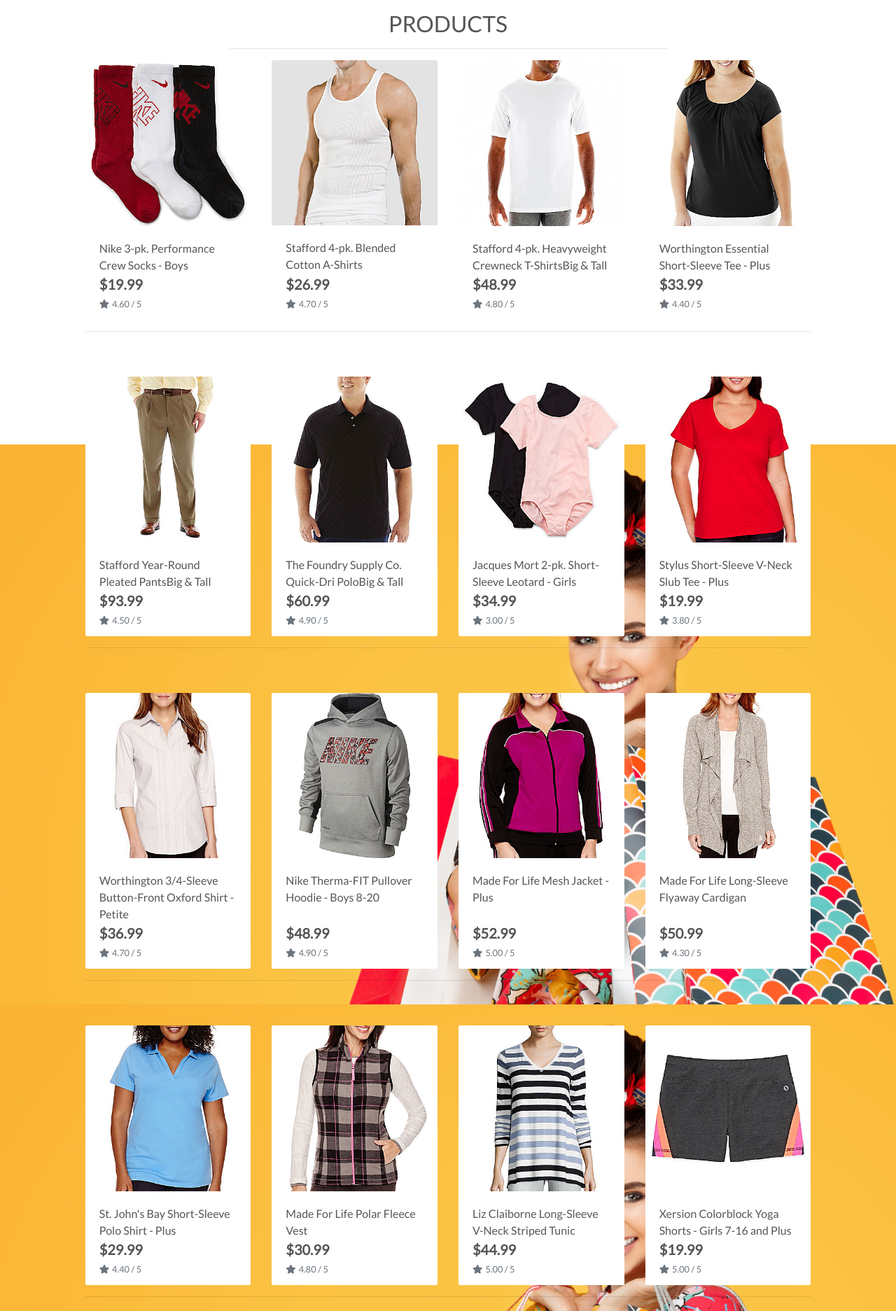
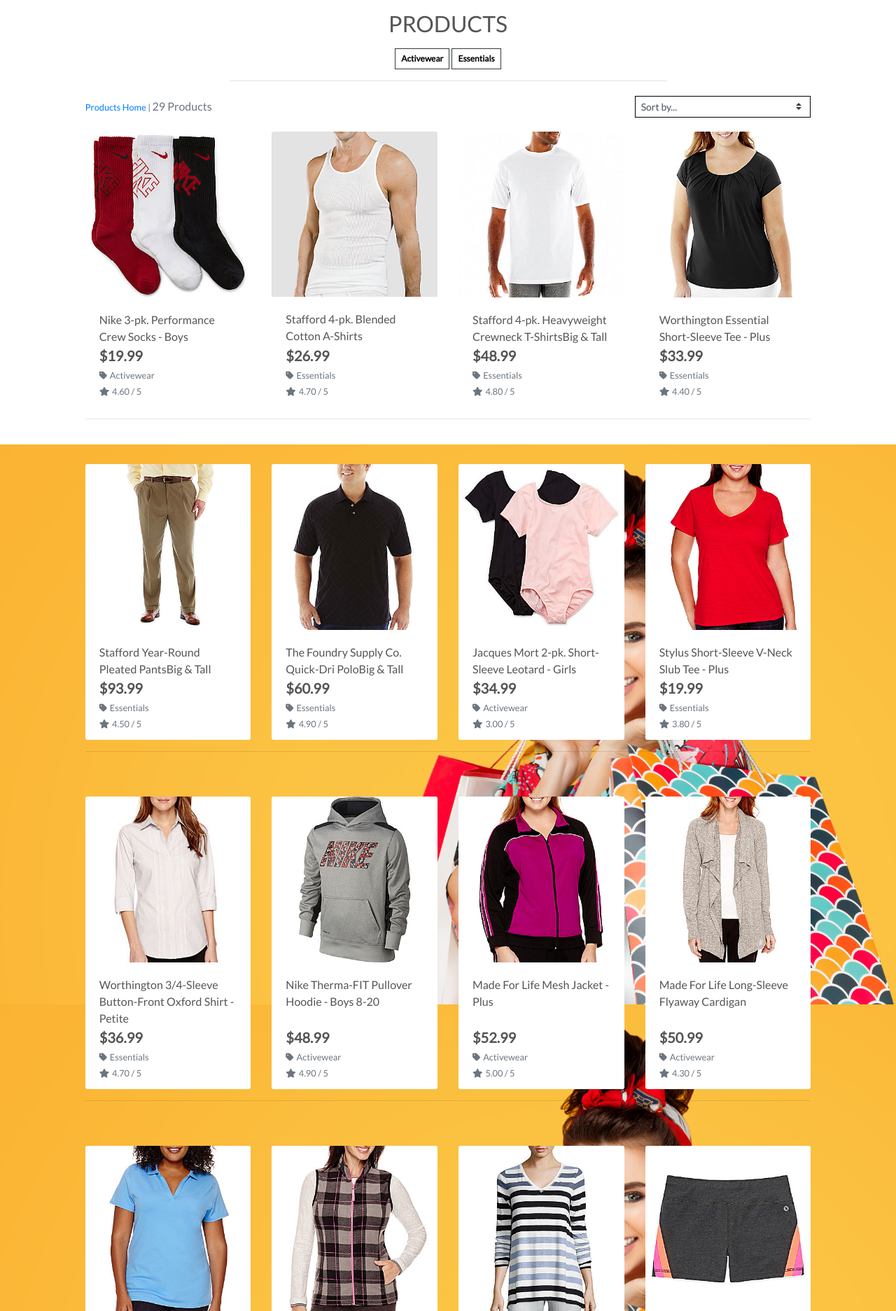
Before and after one commit to Atinos31/Boutique-ado, a Django app: a page that uses products/templates/products/products.html in a window 1280 px wide. Shown: the part 165-2038 px from the top of the page at 70% size. Run offline with Django 3.2, Linux system fonts and the light colour scheme; data comes from the database, SQL or seed files in the repository; some libraries are stand-ins or nearby versions.

Commit message:
added sorting and product counts to product page

```diff
--- a/products/templates/products/products.html
+++ b/products/templates/products/products.html
@@ -15,12 +15,61 @@
         <div class="row">
             <div class="col text-center mt-3">
                 <h2 class="logo-font">Products</h2>
+                {% for c in current_categories %}
+                    <a class="category-badge text-decoration-none" href="{% url 'products' %}?category={{ c.name }}">
+                        <span class="p-2 mt-2 badge badge-white text-black rounded-0 border border-dark">{{ c.friendly_name }}</span>
+                    </a>
+                {% endfor %}
                 <hr class="w-50 mb-1">
             </div>
         </div>
         <div class="row">
             <div class="product-container col-10 offset-1">
-                <div class="row mt-1 mb-2"></div>
+                <div class="row mt-1 mb-2">
+                    <div class="col-12 col-md-6 my-auto order-md-last d-flex justify-content-center justify-content-md-end">
+                        <div class="sort-select-wrapper w-50">
+                            <select id="sort-selector"
+                                class="custom-select custom-select-sm rounded-0 border border-{% if current_sorting != 'None_None' %}info{% else %}black{% endif %}">
+                                <option value="reset" {% if current_sorting == 'None_None' %}selected{% endif %}>Sort
+                                    by...
+                                </option>
+                                <option value="price_asc" {% if current_sorting == 'price_asc' %}selected{% endif %}>
+                                    Price (low to
+                                    high)</option>
+                                <option value="price_desc" {% if current_sorting == 'price_desc' %}selected{% endif %}>
+                                    Price (high to
+                                    low)</option>
+                                <option value="rating_asc" {% if current_sorting == 'rating_asc' %}selected{% endif %}>
+                                    Rating (low to
+                                    high)</option>
+                                <option value="rating_desc"
+                                    {% if current_sorting == 'rating_desc' %}selected{% endif %}>Rating (high to
+                                    low)</option>
+                                <option value="name_asc" {% if current_sorting == 'name_asc' %}selected{% endif %}>Name
+                                    (A-Z)
+                                </option>
+                                <option value="name_desc" {% if current_sorting == 'name_desc' %}selected{% endif %}>
+                                    Name (Z-A)
+                                </option>
+                                <option value="category_asc"
+                                    {% if current_sorting == 'category_asc' %}selected{% endif %}>Category (A-Z)
+                                </option>
+                                <option value="category_desc"
+                                    {% if current_sorting == 'category_desc' %}selected{% endif %}>Category
+                                    (Z-A)</option>
+                            </select>
+                        </div>
+                    </div>
+                    <div class="col-12 col-md-6 order-md-first">
+                        <p class="text-muted mt-3 text-center text-md-left">
+                            {% if search_term or current_categories or current_sorting != 'None_None' %}
+                            <span class="small"><a href="{% url 'products' %}">Products Home</a> | </span>
+                            {% endif %}
+                            {{ products|length }} Products{% if search_term %} found for
+                            <strong>"{{ search_term }}"</strong>{% endif %}
+                        </p>
+                    </div>
+                </div>
                 <div class="row">
                     {% for product in products %}
                         <div class="col-sm-6 col-md-6 col-lg-4 col-xl-3">
@@ -41,6 +90,13 @@
                                     <div class="row">
                                         <div class="col">
                                             <p class="lead mb-0 text-left font-weight-bold">${{ product.price }}</p>
+                                             {% if product.category %}
+                                            <p class="small mt-1 mb-0">
+                                                <a class="text-muted" href="{% url 'products' %}?category={{ product.category.name }}">
+                                                    <i class="fas fa-tag mr-1"></i>{{ product.category.friendly_name }}
+                                                </a>
+                                            </p>
+                                            {% endif %}
                                             {% if product.rating %}
                                                 <small class="text-muted"><i class="fas fa-star mr-1"></i>{{ product.rating }} / 5</small>
                                             {% else %}
--- a/products/views.py
+++ b/products/views.py
@@ -21,13 +21,14 @@ def all_products(request):
             if sortkey == 'name':
                 sortkey = 'lower_name'
                 products = products.annotate(lower_name=Lower('name'))
+            if sortkey == 'category':
+                sortkey = 'category__name'
 
             if 'direction' in request.GET:
                 direction = request.GET['direction']
                 if direction == 'desc':
                     sortkey = f'-{sortkey}'
             products = products.order_by(sortkey)
-
 
         if 'category' in request.GET:
             categories = request.GET['category'].split(',')
--- a/static/css/base.css
+++ b/static/css/base.css
@@ -69,6 +69,12 @@ body{
     background:white;
     z-index: -1;
 }
+
+a.category-badge > span.badge:hover {
+    background: #212529 !important;
+    color: #fff !important;
+}
+
 /* -------------------------------- Media Queries */
 
 /* Slightly larger container on xl screens */
```
Also changed, not shown: products/templates/products/product_detail.html (+7 -0 lines).
